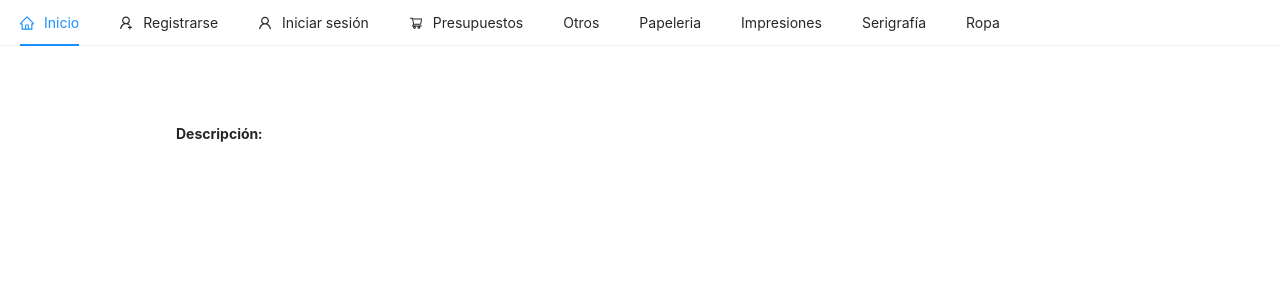
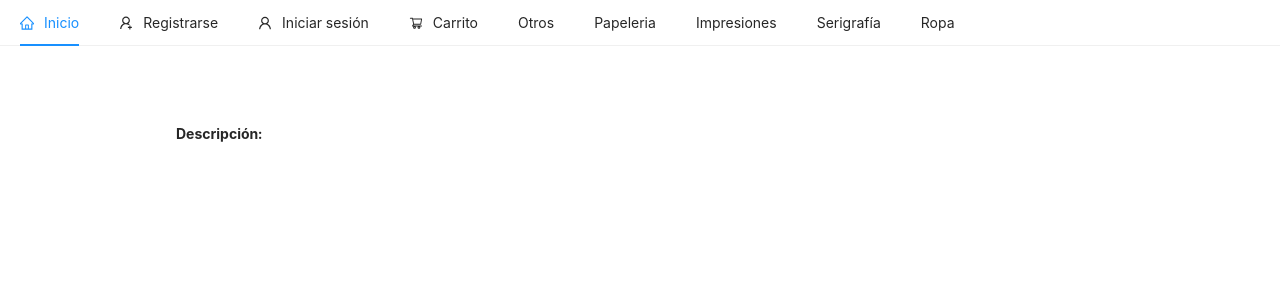
Before and after one commit to JaimeSolisS/presupuestos, a React (Create React App) app in the folder client/: page /Product/1 in a window 1280 px wide. Shown: the top 300 px of the page. Built offline with nearby package versions, Linux system fonts and the light colour scheme; no server answers.

Commit message:
Add cart to redux

```diff
--- a/client/src/components/nav/Header.js
+++ b/client/src/components/nav/Header.js
@@ -1,6 +1,6 @@
 import React, {useState} from 'react'
 import styled from 'styled-components'
-import { Menu} from 'antd';
+import { Menu, Badge} from 'antd';
 import { HomeOutlined , UserOutlined, SettingOutlined, UserAddOutlined, LogoutOutlined, ShoppingCartOutlined} from '@ant-design/icons';
 import {Link}  from 'react-router-dom'
 
@@ -9,6 +9,7 @@ import {useDispatch, useSelector} from 'react-redux'
 import {useHistory} from 'react-router-dom'
 
 import { getCategories } from "../../functions/category";
+import { cartReducer } from '../../reducers/cartReducer';
 
 const {SubMenu, Item} = Menu; //Menu.SubMenu, Menu.Item
 
@@ -24,7 +25,7 @@ const Header = () => {
 
 
     let dispatch = useDispatch();
-    let {user} = useSelector((state) => ({...state}));
+    let {user, cart} = useSelector((state) => ({...state}));
     let admin = false;
     if(user){
         if(user.role == "customer"){
@@ -89,8 +90,12 @@ const Header = () => {
         )
         }
 
-        <Item key="presupuestos" icon={<ShoppingCartOutlined />} className="float-right">
-            <Link to = "/cart">Presupuestos</Link>
+        <Item key="cart" icon={<ShoppingCartOutlined />} className="float-right">
+            <Link to = "/cart">
+                <Badge count={cart.length} offset={[9,0]}>
+                    Carrito
+                </Badge>
+            </Link>
         </Item>
 
         <Item key="others" className="float-right">
--- a/client/src/pages/Product.js
+++ b/client/src/pages/Product.js
@@ -7,6 +7,7 @@ import {getPriceQuantityByProductId} from '../functions/productXquantity'
 import {getPriceAreaByProductId} from '../functions/productXarea'
 import {Tooltip} from 'antd'
 import _ from 'lodash'
+import {useSelector, useDispatch} from 'react-redux'
 
   const ProductTitle = styled.h1 `
     font-weight: bold;
@@ -33,8 +34,11 @@ import _ from 'lodash'
     const [largo = 0, setLargo] = useState({});
     const [ancho = 0, setAncho] = useState({});
     const [cantidad = 0, setCantidad] = useState("")
-
+    //tooltip
     const [tooltip, setTooltip] = useState('Dale click para añadir al carrito')
+    //redux
+    const {user, cart} = useSelector((state) => ({...state}));
+    const dispatch = useDispatch()
 
     const { id } = match.params;
 
@@ -138,6 +142,12 @@ import _ from 'lodash'
       localStorage.setItem('cart', JSON.stringify(unique));
       //mostrar tooltip
       setTooltip('Producto añadido')
+
+      //add to redux state
+      dispatch({
+        type: 'ADD_TO_CART',
+        payload: unique,
+      })
 
     }};
 
--- /dev/null
+++ b/client/src/reducers/cartReducer.js
@@ -0,0 +1,19 @@
+let initialState = [];
+
+// load cart items from local storage
+if (typeof window !== "undefined") {
+  if (localStorage.getItem("cart")) {
+    initialState = JSON.parse(localStorage.getItem("cart"));
+  } else {
+    initialState = [];
+  }
+}
+
+export const cartReducer = (state = initialState, action) => {
+  switch (action.type) {
+    case "ADD_TO_CART":
+      return action.payload;
+    default:
+      return state;
+  }
+};
--- a/client/src/reducers/index.js
+++ b/client/src/reducers/index.js
@@ -1,10 +1,12 @@
 import { combineReducers } from 'redux'
 import { userReducer } from './userReducer'
+import { cartReducer } from './cartReducer'
 
 //Multiple reducers
 
 const rootReducer = combineReducers({
     user: userReducer,
+    cart: cartReducer,
 
 })
 
```
